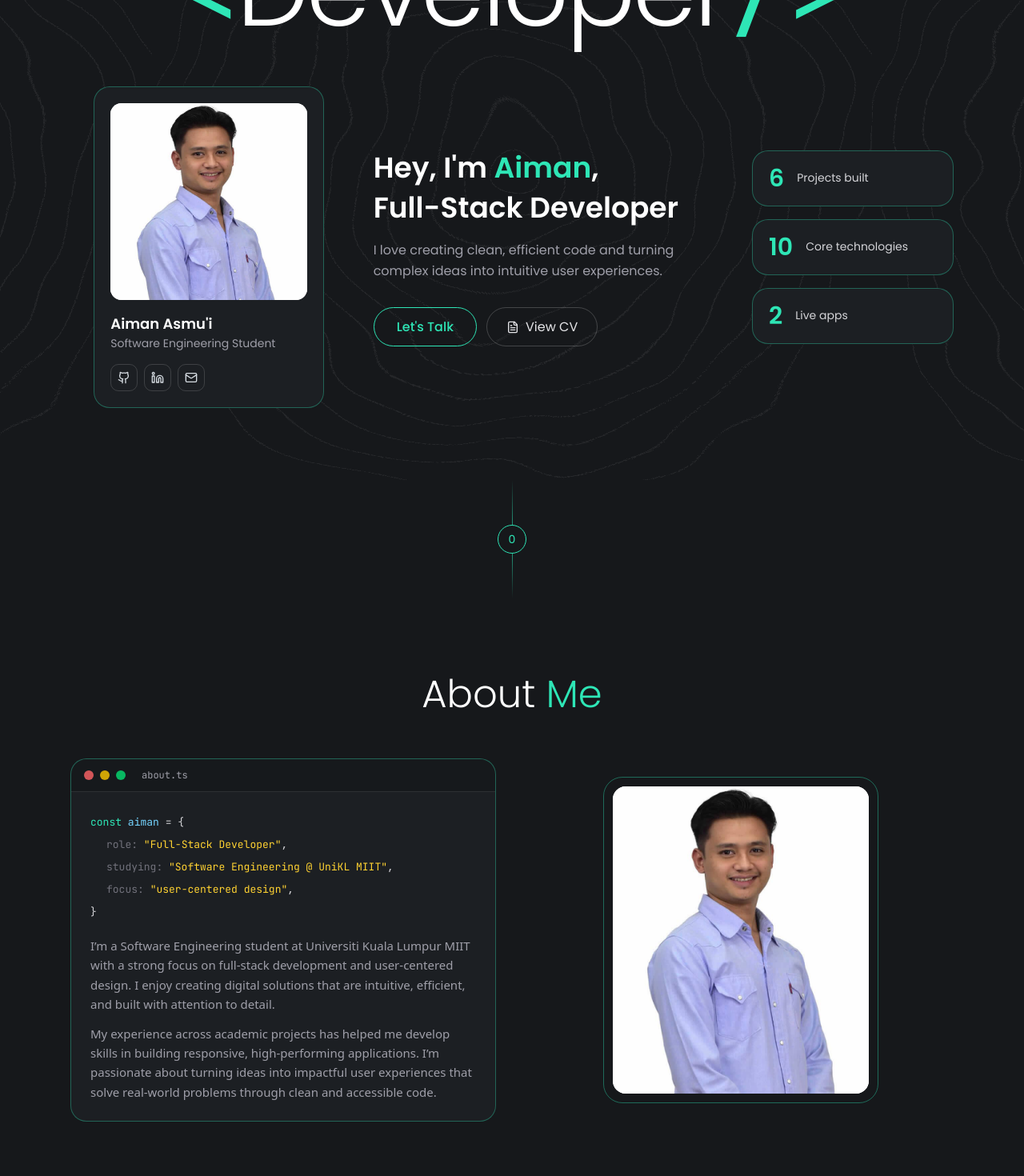
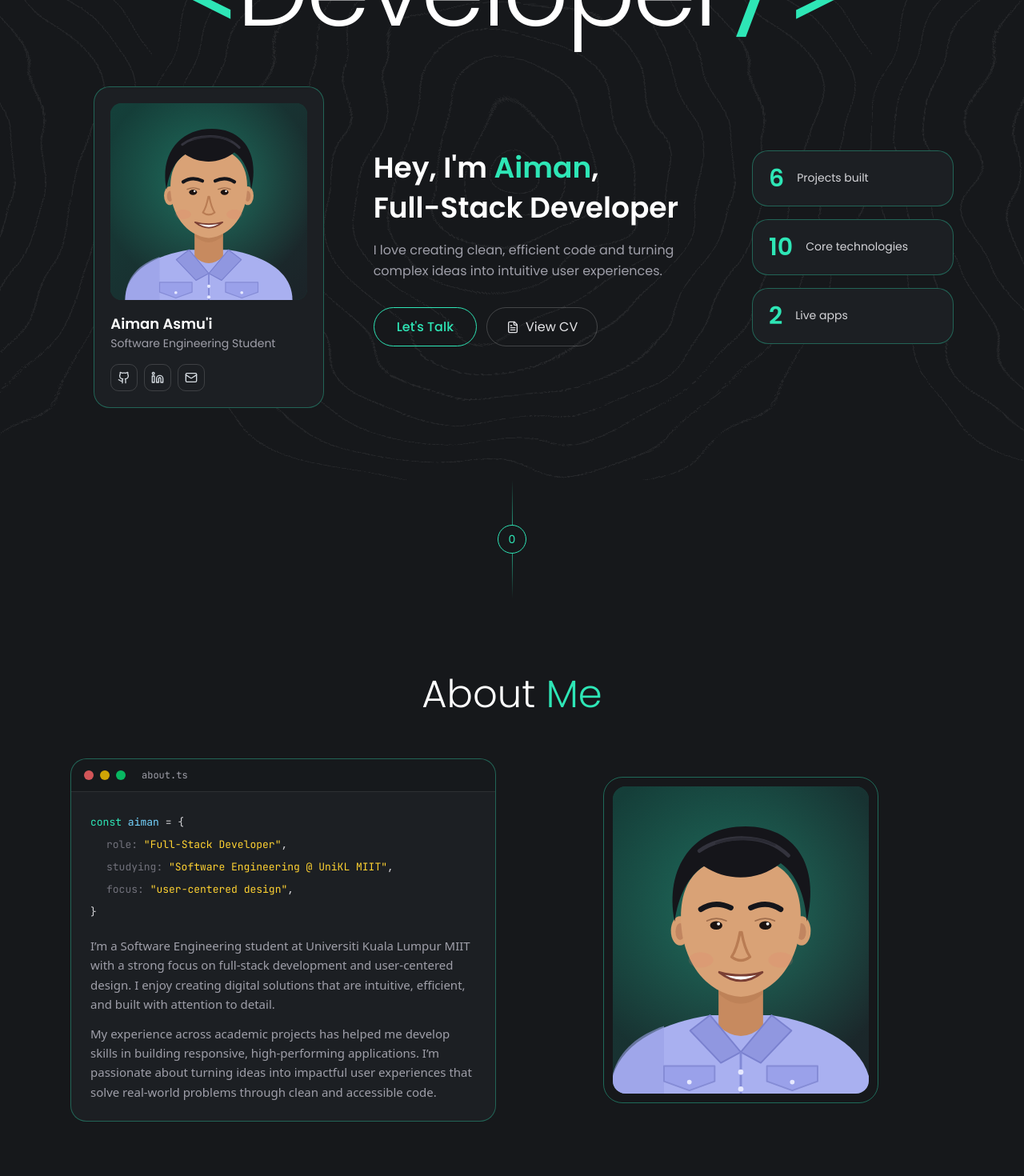
Before and after one commit to aiman279/portfolioNew, a React (Vite) app: page / in a window 1280 px wide. Shown: the part 200-1670 px from the top of the page at 80% size. Built offline with nearby package versions, Linux system fonts and the light colour scheme.

Commit message:
feat(ui): replace photo with cartoon avatar

```diff
--- a/src/components/About.tsx
+++ b/src/components/About.tsx
@@ -71,9 +71,9 @@ const About = () => {
               <div className="relative">
                 <div className="absolute -inset-3 rounded-3xl border border-[#2ee6b6]/40"></div>
                 <img
-                  src="/aiman_asmui.jpg"
+                  src="/avatar.svg"
                   alt="Aiman Asmu'i"
-                  className="relative w-72 h-80 sm:w-80 sm:h-96 object-cover object-top rounded-2xl bg-white"
+                  className="relative w-72 h-80 sm:w-80 sm:h-96 object-cover object-center rounded-2xl bg-[#14403a]"
                 />
               </div>
             </div>
--- a/src/components/Hero.tsx
+++ b/src/components/Hero.tsx
@@ -26,11 +26,11 @@ const Hero = () => {
           {/* Profile card */}
           <div className="lg:col-span-4 flex justify-center">
             <div className="teal-card p-5 w-72">
-              <div className="rounded-xl overflow-hidden bg-white aspect-square mb-4">
+              <div className="rounded-xl overflow-hidden bg-[#14403a] aspect-square mb-4">
                 <img
-                  src="/aiman_asmui.jpg"
+                  src="/avatar.svg"
                   alt="Aiman Asmu'i"
-                  className="w-full h-full object-cover object-top"
+                  className="w-full h-full object-cover object-center"
                 />
               </div>
               <h3 className="text-lg font-semibold text-white">Aiman Asmu'i</h3>
```
Also changed, not shown: public/avatar.svg (added).
